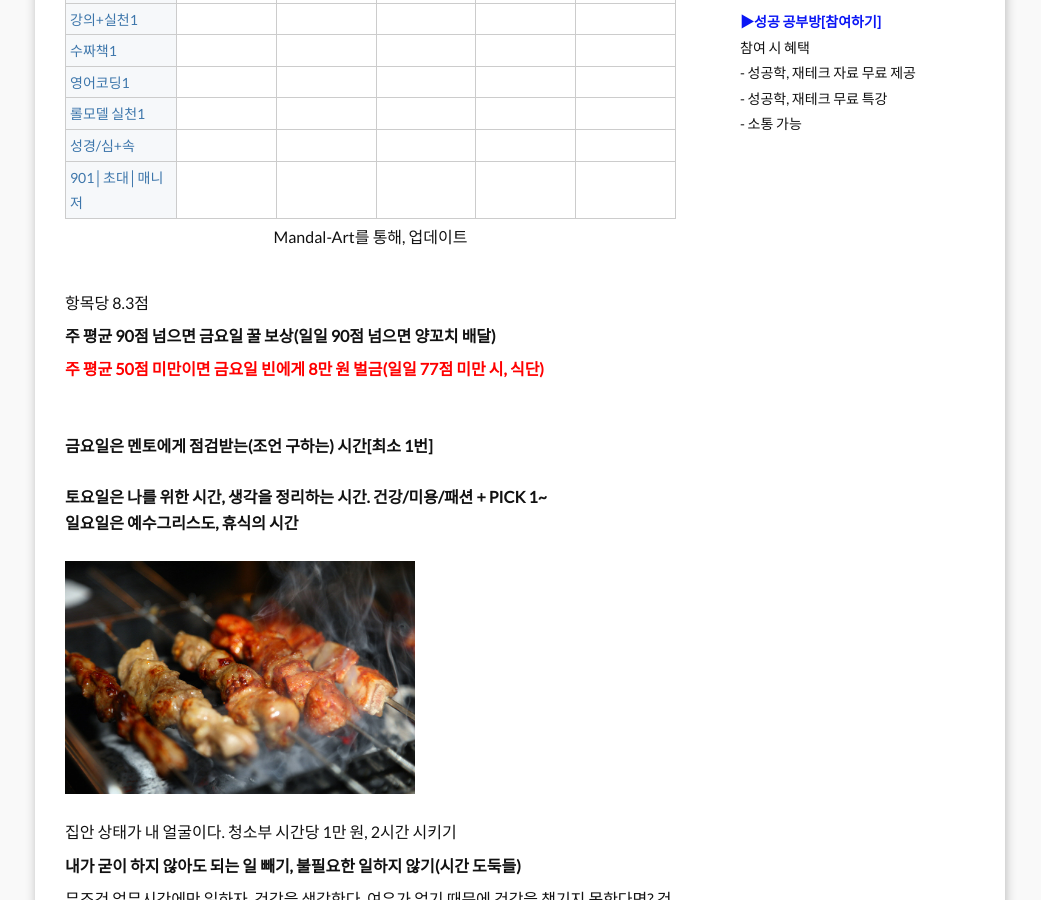
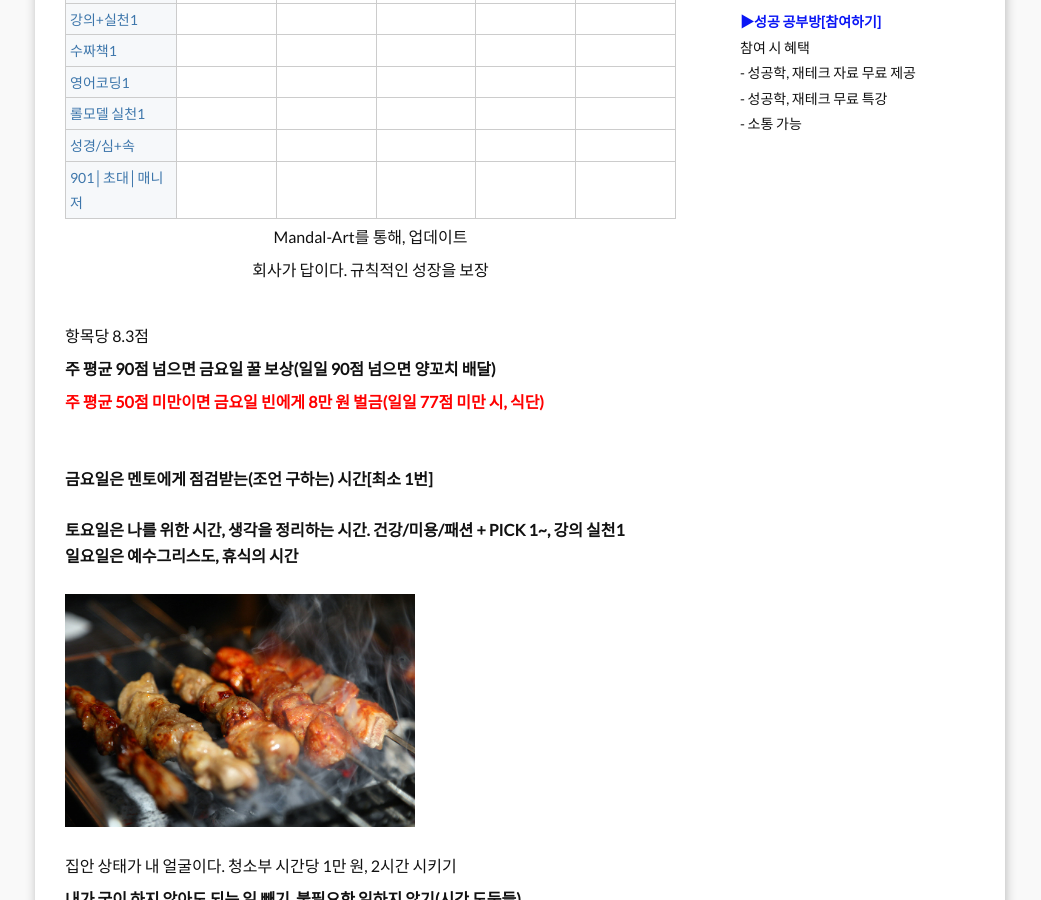
Before and after one commit to leevra/self-management.leeseungju.com, a Jekyll site: the page built from index.html, in a window 1280 px wide and 900 px high, scrolled down 887 px. Shown: the whole window, without its empty margins (120-1161 px from the left). Built offline with Jekyll 4.4.1, drawn with Linux system fonts in a browser that asks for light colours; the list of posts is cut into pages by our own code.

Commit message:
Update index.html

```diff
--- a/index.html
+++ b/index.html
@@ -42,6 +42,7 @@ layout: default
 </tbody></table>
 
 <p style="text-align: center;">Mandal-Art를 통해, 업데이트</p>
+<p style="text-align: center;">회사가 답이다. 규칙적인 성장을 보장</p>
 <p style="text-align: center;"><br></p>
 <p>항목당 8.3점</p>
 <b><p>주 평균 90점 넘으면 금요일 꿀 보상(일일 90점 넘으면 양꼬치 배달)</p></b>
@@ -49,7 +50,7 @@ layout: default
 <br><br><br>
 <b>금요일은 멘토에게 점검받는(조언 구하는) 시간[최소 1번]</b>
 <br><br>
-<b>토요일은 나를 위한 시간, 생각을 정리하는 시간. 건강/미용/패션 + PICK 1~</b>
+<b>토요일은 나를 위한 시간, 생각을 정리하는 시간. 건강/미용/패션 + PICK 1~, 강의 실천1</b>
 <br>
 <b>일요일은 예수그리스도, 휴식의 시간</b>
 <br>
```
